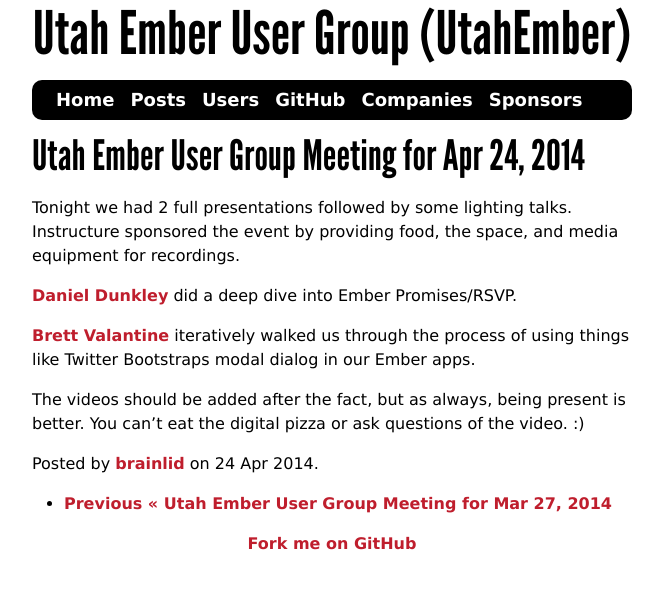
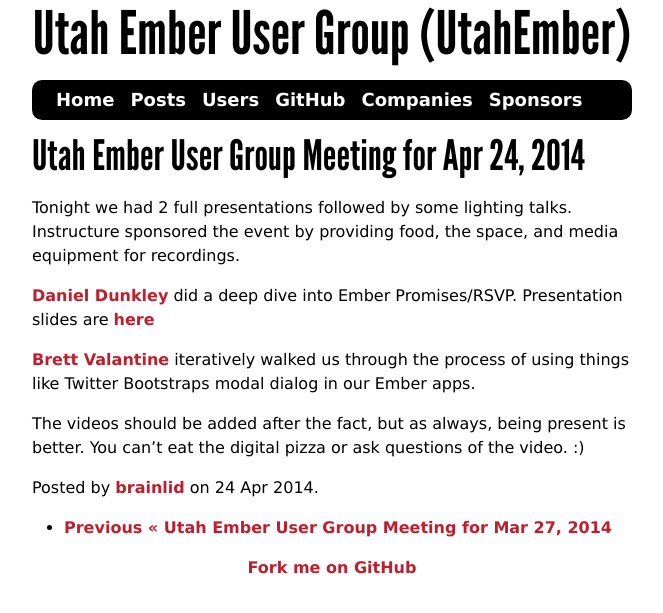
Before and after one commit to utahember/utahember.github.io, a Jekyll site: the page built from _posts/2014-04-24-ue.js-meeting.md, in a window 1280 px wide. Shown: the top 613 px of the page, without its empty margins (308-971 px from the left). Built offline with Jekyll 4.4.1, drawn with Linux system fonts in a browser that asks for light colours.

Commit message:
Update 2014-04-24-ue.js-meeting.md

```diff
--- a/_posts/2014-04-24-ue.js-meeting.md
+++ b/_posts/2014-04-24-ue.js-meeting.md
@@ -7,7 +7,7 @@ description: "Meeting notes for utahember on Apr 24, 2014"
 
 Tonight we had 2 full presentations followed by some lighting talks. Instructure sponsored the event by providing food, the space, and media equipment for recordings.
 
-[Daniel Dunkley](https://github.com/kingpin2k) did a deep dive into Ember Promises/RSVP.
+[Daniel Dunkley](https://github.com/kingpin2k) did a deep dive into Ember Promises/RSVP. Presentation slides are [here](https://docs.google.com/presentation/d/1DYjd2BzCrj-no2V2NsqqEfsYlliUEWPf8hCtVVkX0lM/pub?start=false&loop=false&delayms=3000#slide=id.p)
 
 [Brett Valantine](https://github.com/brettv) iteratively walked us through the process of using things like Twitter Bootstraps modal dialog in our Ember apps.
 
```
